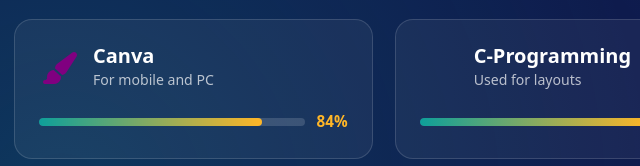
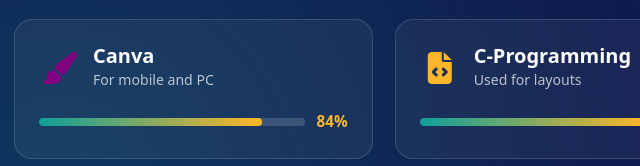
Before and after one commit to dharanshjain73-ctrl/Portfolio, a plain HTML site: page index.html in a window 1280 px wide. Shown: the part 2314-2480 px from the top of the page, 66-706 px from the left. Drawn offline with Linux system fonts and the light colour scheme.

Commit message:
Update index.html

```diff
--- a/index.html
+++ b/index.html
@@ -188,7 +188,7 @@
 
                     <div class="skill-item">
                         <div class="skill-top">
-                            <i class="fas fa-file-codestyle="color:var(--marigold)"></i>
+                            <i class="fas fa-file-code"style="color:var(--marigold)"></i>
                             <div>
                                 <h3>C-Programming</h3>
                                 <p class="level">Used for layouts</p>
```
